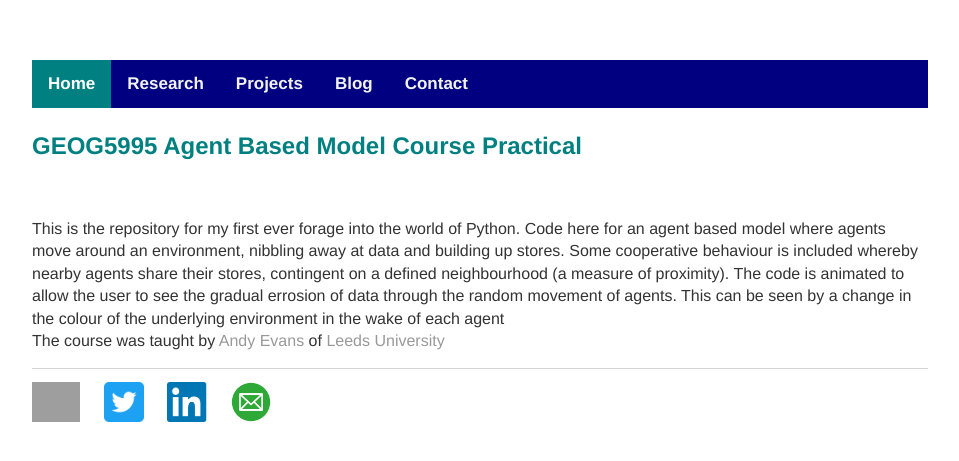
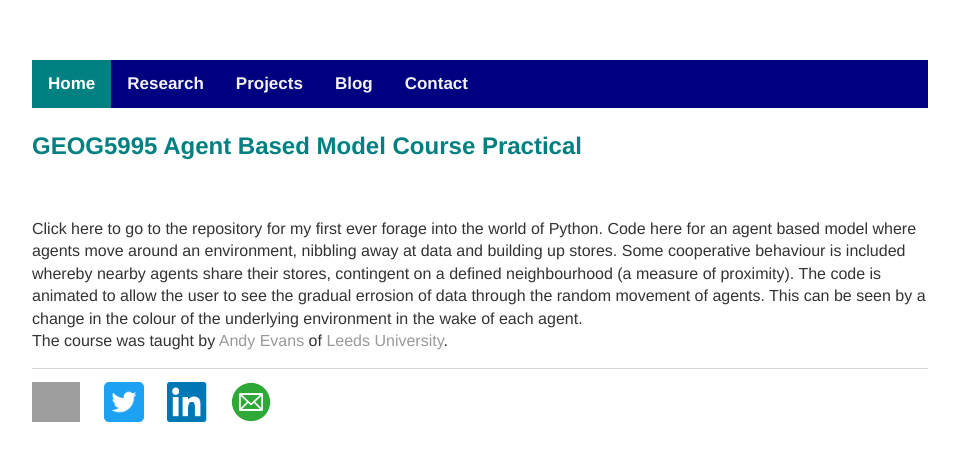
Before and after one commit to jendmurphy/jendmurphy.github.io, a Jekyll site: the page built from projects/index.html, in a window 1280 px wide. Shown: the top 461 px of the page, without its empty margins (160-1119 px from the left). Built offline with Jekyll 4.4.1, drawn with Linux system fonts in a browser that asks for light colours; grey boxes are pictures that could not be loaded.

Commit message:
Update index.html

```diff
--- a/projects/index.html
+++ b/projects/index.html
@@ -5,5 +5,5 @@ title: Projects
 
 <a href = "https://github.com/jendmurphy/GEOG5995_Agent-based-models"><h3>GEOG5995 Agent Based Model Course Practical</h3></a></br>
 
-<p>  This is the repository for my first ever forage into the world of Python.  Code here for an agent based model where agents move around an environment, nibbling away at data and building up stores.  Some cooperative behaviour is included whereby nearby agents share their stores, contingent on a defined neighbourhood (a measure of proximity).  The code is animated to allow the user to see the gradual errosion of data through the random movement of agents.  This can be seen by a change in the colour of the underlying environment in the wake of each agent </br>
-The course was taught by <a href = "https://github.com/AJEvans">Andy Evans</a> of <a href = "http://www.geog.leeds.ac.uk/people/a.evans/">Leeds University</a></p>
+<p>Click here to go to the repository for my first ever forage into the world of Python.  Code here for an agent based model where agents move around an environment, nibbling away at data and building up stores.  Some cooperative behaviour is included whereby nearby agents share their stores, contingent on a defined neighbourhood (a measure of proximity).  The code is animated to allow the user to see the gradual errosion of data through the random movement of agents.  This can be seen by a change in the colour of the underlying environment in the wake of each agent. </br>
+The course was taught by <a href = "https://github.com/AJEvans">Andy Evans</a> of <a href = "http://www.geog.leeds.ac.uk/people/a.evans/">Leeds University</a>.</p>
```
